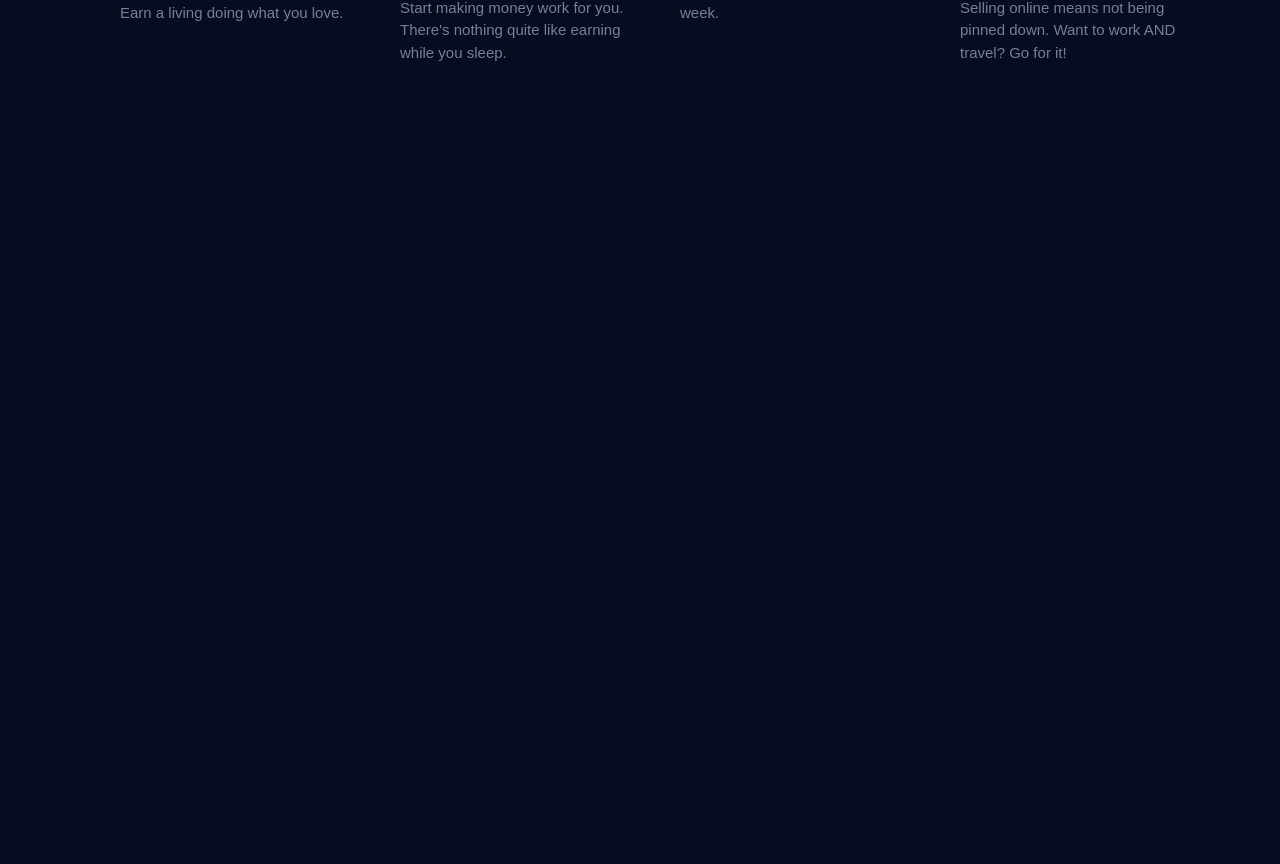
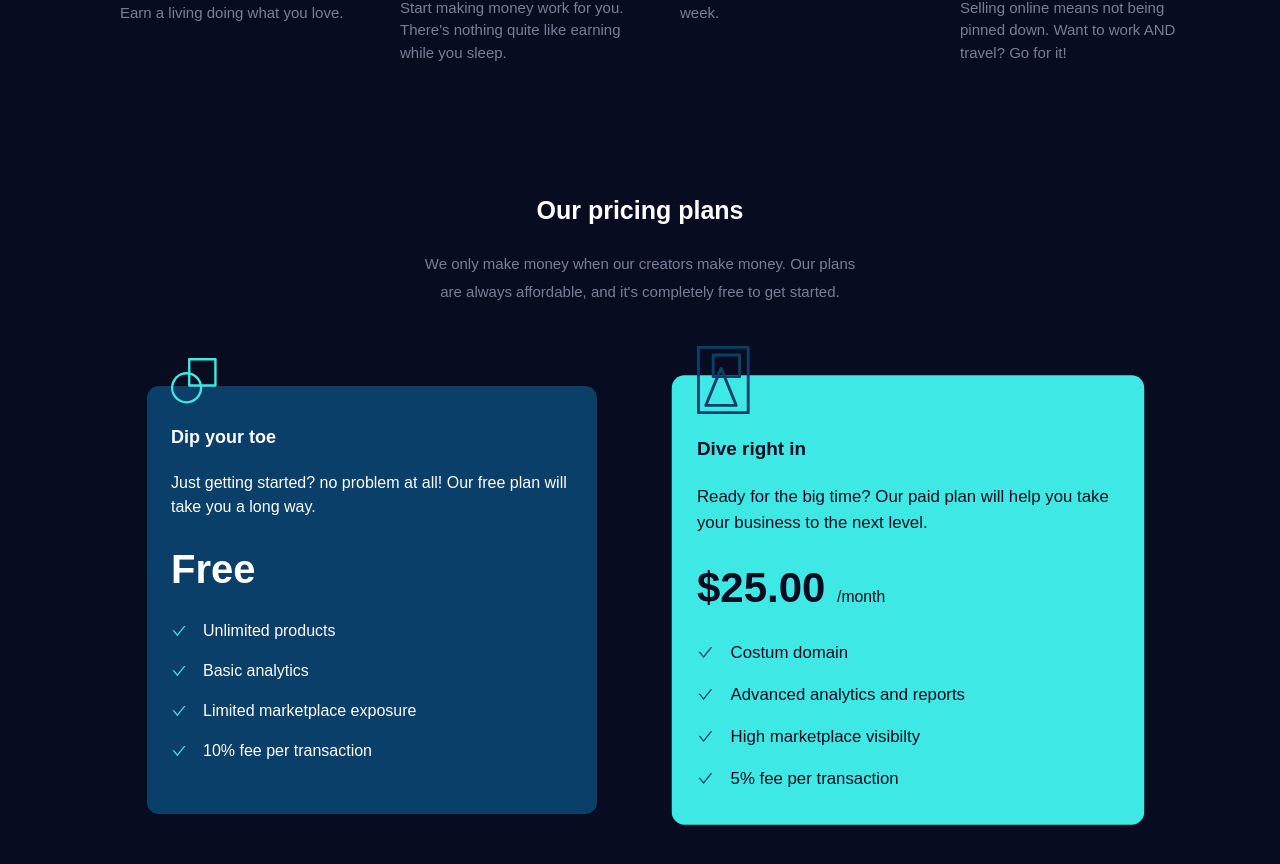
Before and after one commit to jchapar/maker-fem, a React (Create React App) app: page / in a window 1280 px wide. Shown: the part 875-1739 px from the top of the page. Before the commit the page ends 1003 px from the top, so only its background shows below. Built offline with nearby package versions, Linux system fonts and the light colour scheme; the HTML template or start-up script is replaced by a standard one.

Commit message:
pricing component completed

```diff
--- a/package.json
+++ b/package.json
@@ -8,6 +8,7 @@
     "@testing-library/user-event": "^13.5.0",
     "react": "^18.2.0",
     "react-dom": "^18.2.0",
+    "react-icons": "^4.4.0",
     "react-scripts": "5.0.1",
     "web-vitals": "^2.1.4"
   },
--- a/src/App.js
+++ b/src/App.js
@@ -2,6 +2,7 @@ import Navbar from './components/Navbar';
 import Header from './components/Header';
 import Headerdesktop from './components/Headerdesktop';
 import Details from './components/Details';
+import Pricing from './components/Pricing';
 
 function App() {
   return (
@@ -10,6 +11,7 @@ function App() {
       <Header />
       <Headerdesktop />
       <Details />
+      <Pricing />
     </div>
   );
 }
--- /dev/null
+++ b/src/components/Pricing.jsx
@@ -0,0 +1,72 @@
+import React from 'react';
+import Free from '../assets/icon-free.svg';
+import Paid from '../assets/icon-paid.svg';
+import { AiOutlineCheck } from 'react-icons/ai';
+const Pricing = () => {
+  return (
+    <div className='max-w-[1120px] w-full mx-auto py-16 px-10'>
+      {/*Content*/}
+      <div className='flex flex-col items-center justify-center space-y-5 mb-20'>
+        <h2 className='text-whiteColor text-[25px] font-extrabold'>Our pricing plans</h2>
+        <p className='max-w-md text-grayColor text-[15px] leading-7 text-center'>We only make money when our creators make money. Our plans are always affordable, and it's completely free to get started.</p>
+      </div>
+      {/*Price Cards*/}
+      <div className='grid md:justify-items-center lg:grid-cols-2 space-y-20 lg:space-y-0 lg:gap-8'>
+        {/*Price Card*/}
+        <div className='bg-blueColor rounded-xl px-6 py-8 space-y-5 md:w-[450px]'>
+          <img src={Free} alt='Free' className='mt-[-60px]' />
+          <h3 className='text-whiteColor font-extrabold text-[18px]'>Dip your toe</h3>
+          <p className='text-whiteColor font-medium'>Just getting started? no problem at all! Our free plan will take you a long way.</p>
+          <p className='text-whiteColor text-[40px] font-extrabold'>Free</p>
+          <ul className='space-y-4'>
+            <li className='flex items-center space-x-4'>
+              <AiOutlineCheck color='#3EE9E5' />
+              <p className='text-whiteColor'>Unlimited products</p>
+            </li>
+            <li className='flex items-center space-x-4'>
+              <AiOutlineCheck color='#3EE9E5' />
+              <p className='text-whiteColor'>Basic analytics</p>
+            </li>
+            <li className='flex items-center space-x-4'>
+              <AiOutlineCheck color='#3EE9E5' />
+              <p className='text-whiteColor'>Limited marketplace exposure</p>
+            </li>
+            <li className='flex items-center space-x-4'>
+              <AiOutlineCheck color='#3EE9E5' />
+              <p className='text-whiteColor'>10% fee per transaction</p>
+            </li>
+          </ul>
+        </div>
+        {/*Price Card*/}
+        <div className='bg-tealColor rounded-xl px-6 py-8 space-y-5 md:w-[450px] lg:scale-105'>
+          <img src={Paid} alt='Paid' className='mt-[-60px]' />
+          <h3 className='text-darkColor font-extrabold text-[18px]'>Dive right in</h3>
+          <p className='text-darkColor font-medium'>Ready for the big time? Our paid plan will help you take your business to the next level.</p>
+          <p className='text-darkColor text-[40px] font-extrabold'>
+            $25.00 <small className='text-[#080C20] text-[15px] font-thin'>/month</small>
+          </p>
+          <ul className='space-y-4'>
+            <li className='flex items-center space-x-4'>
+              <AiOutlineCheck color='#093F68' />
+              <p className='text-[#080C20]'>Costum domain</p>
+            </li>
+            <li className='flex items-center space-x-4'>
+              <AiOutlineCheck color='#093F68' />
+              <p className='text-[#080C20]'>Advanced analytics and reports</p>
+            </li>
+            <li className='flex items-center space-x-4'>
+              <AiOutlineCheck color='#093F68' />
+              <p className='text-[#080C20]'>High marketplace visibilty</p>
+            </li>
+            <li className='flex items-center space-x-4'>
+              <AiOutlineCheck color='#093F68' />
+              <p className='text-[#080C20]'>5% fee per transaction</p>
+            </li>
+          </ul>
+        </div>
+      </div>
+    </div>
+  );
+};
+
+export default Pricing;
```
Also changed, not shown: 1 other file (tests, documents, lock files or other folders).
